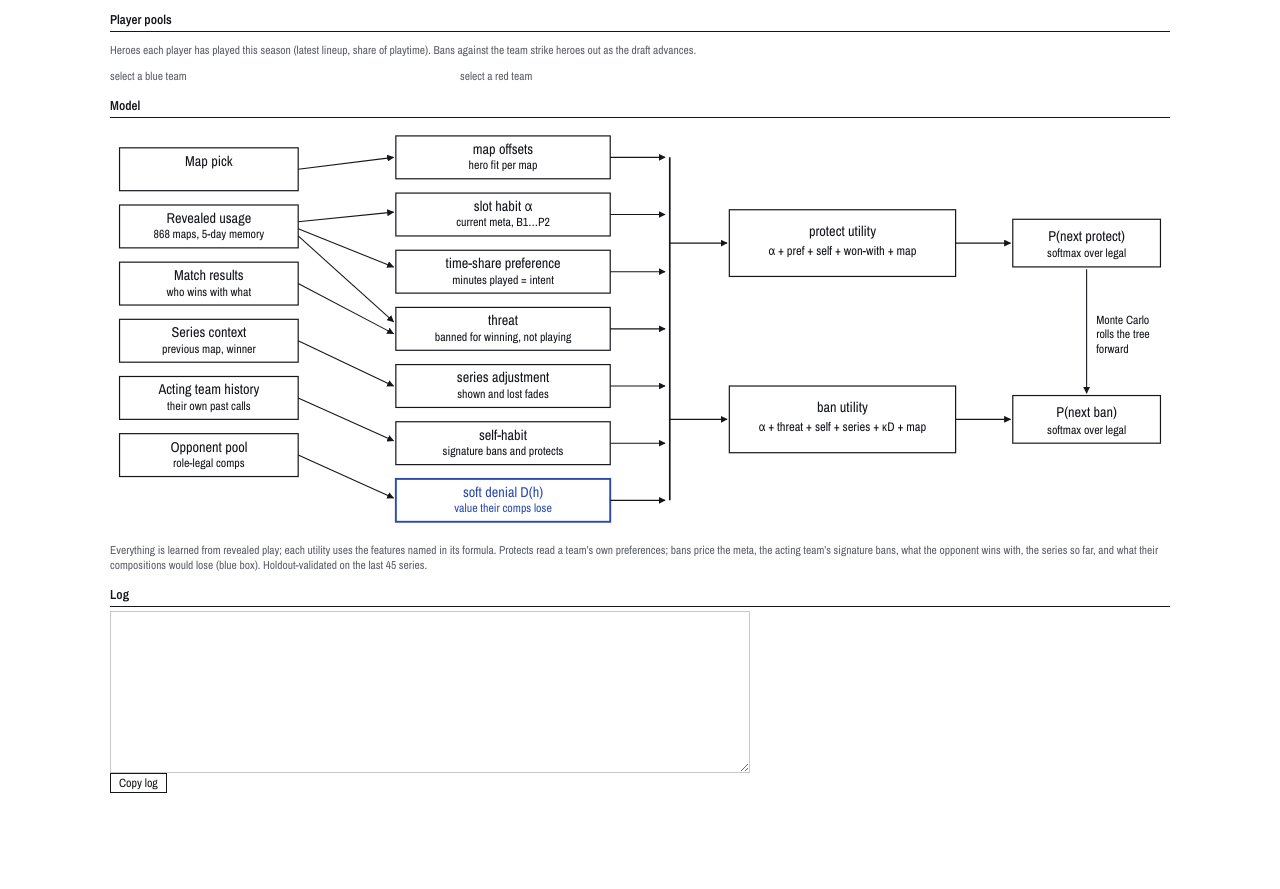
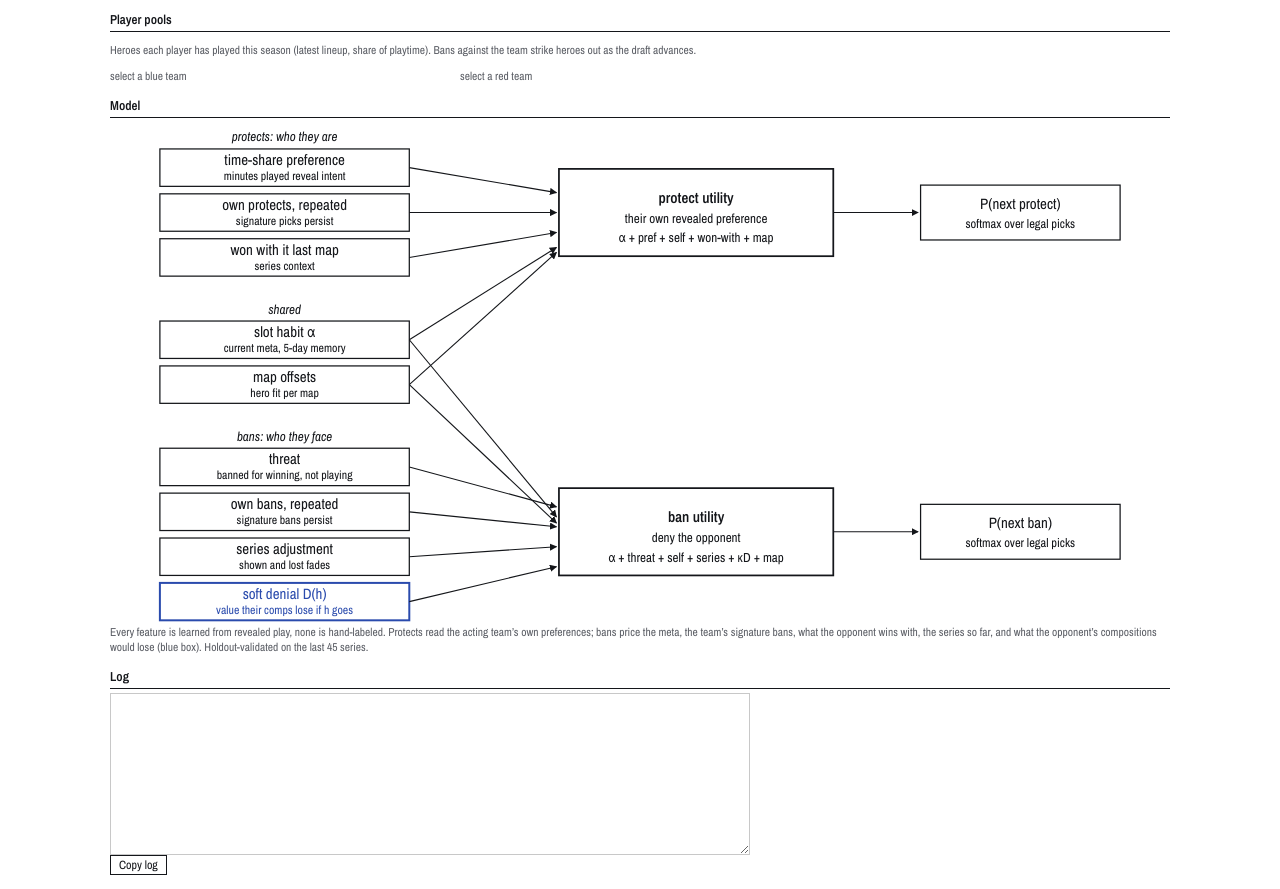
Before and after one commit to PLivdan/mrc-draft-tracker, a plain HTML site: page index.html in a window 1280 px wide. Shown: the part 1508-2397 px from the top of the page. Before the commit the page ends 2315 px from the top, so only its background shows below. Drawn offline with nearby package versions, Linux system fonts and the light colour scheme.

Commit message:
Redraw model figure as grouped feature flow
Co-Authored-By: Claude Fable 5 <noreply@anthropic.com>

```diff
--- a/index.html
+++ b/index.html
@@ -118,98 +118,81 @@ Bans against the team strike heroes out as the draft advances.</p>
 
 <h2>Model</h2>
 <figure>
-  <svg viewBox="0 0 890 350" role="img"
-       aria-label="Six inputs (map pick, recency-weighted usage, match results, series context, acting team history, opponent pool) produce seven learned features (map offsets, slot habit, time-share preference, threat, series adjustment, self-habit, soft denial), which combine into the protect utility and the ban utility, each softmaxed over the legal picks and rolled forward by Monte Carlo.">
+  <svg viewBox="0 0 850 400" role="img"
+       aria-label="Three groups of learned features feed two utilities. Protect features (time-share preference, repeated protects, won-with-last-map) feed the protect utility; shared features (slot habit and map offsets) feed both; ban features (threat, repeated bans, series adjustment, soft denial) feed the ban utility. Each utility is softmaxed over the legal picks.">
     <defs>
       <marker id="arr" viewBox="0 0 10 10" refX="9" refY="5" markerWidth="6.5" markerHeight="6.5" orient="auto-start-reverse">
         <path d="M0,0 L10,5 L0,10 z" fill="currentColor"/>
       </marker>
     </defs>
     <g fill="none" stroke="currentColor" stroke-width="1">
-      <rect x="8"   y="20"  width="150" height="36"/>
-      <rect x="8"   y="68"  width="150" height="36"/>
-      <rect x="8"   y="116" width="150" height="36"/>
-      <rect x="8"   y="164" width="150" height="36"/>
-      <rect x="8"   y="212" width="150" height="36"/>
-      <rect x="8"   y="260" width="150" height="36"/>
-      <rect x="240" y="10"  width="180" height="36"/>
-      <rect x="240" y="58"  width="180" height="36"/>
-      <rect x="240" y="106" width="180" height="36"/>
-      <rect x="240" y="154" width="180" height="36"/>
-      <rect x="240" y="202" width="180" height="36"/>
-      <rect x="240" y="250" width="180" height="36"/>
-      <rect x="240" y="298" width="180" height="36" style="stroke:var(--blue)" stroke-width="1.6"/>
-      <rect x="520" y="72"  width="190" height="56"/>
-      <rect x="520" y="220" width="190" height="56"/>
-      <rect x="758" y="80"  width="124" height="40"/>
-      <rect x="758" y="228" width="124" height="40"/>
-      <line x1="470" y1="28" x2="470" y2="316" stroke-width="1.4"/>
+      <rect x="40"  y="20"  width="200" height="30"/>
+      <rect x="40"  y="56"  width="200" height="30"/>
+      <rect x="40"  y="92"  width="200" height="30"/>
+      <rect x="40"  y="158" width="200" height="30"/>
+      <rect x="40"  y="194" width="200" height="30"/>
+      <rect x="40"  y="260" width="200" height="30"/>
+      <rect x="40"  y="296" width="200" height="30"/>
+      <rect x="40"  y="332" width="200" height="30"/>
+      <rect x="40"  y="368" width="200" height="30" style="stroke:var(--blue)" stroke-width="1.6"/>
+      <rect x="360" y="36"  width="220" height="70" stroke-width="1.4"/>
+      <rect x="360" y="292" width="220" height="70" stroke-width="1.4"/>
+      <rect x="650" y="49"  width="160" height="44"/>
+      <rect x="650" y="305" width="160" height="44"/>
     </g>
     <g stroke="currentColor" stroke-width="0.9" marker-end="url(#arr)" fill="none">
-      <line x1="158" y1="38"  x2="238" y2="28"/>
-      <line x1="158" y1="82"  x2="238" y2="74"/>
-      <line x1="158" y1="88"  x2="238" y2="120"/>
-      <line x1="158" y1="94"  x2="238" y2="166"/>
-      <line x1="158" y1="134" x2="238" y2="176"/>
-      <line x1="158" y1="182" x2="238" y2="220"/>
-      <line x1="158" y1="230" x2="238" y2="266"/>
-      <line x1="158" y1="278" x2="238" y2="314"/>
-      <line x1="420" y1="28"  x2="466" y2="28"/>
-      <line x1="420" y1="76"  x2="466" y2="76"/>
-      <line x1="420" y1="124" x2="466" y2="124"/>
-      <line x1="420" y1="172" x2="466" y2="172"/>
-      <line x1="420" y1="220" x2="466" y2="220"/>
-      <line x1="420" y1="268" x2="466" y2="268"/>
-      <line x1="420" y1="316" x2="466" y2="316"/>
-      <line x1="470" y1="100" x2="518" y2="100"/>
-      <line x1="470" y1="248" x2="518" y2="248"/>
-      <line x1="710" y1="100" x2="756" y2="100"/>
-      <line x1="710" y1="248" x2="756" y2="248"/>
-      <line x1="820" y1="122" x2="820" y2="226"/>
+      <line x1="240" y1="35"  x2="358" y2="55"/>
+      <line x1="240" y1="71"  x2="358" y2="71"/>
+      <line x1="240" y1="107" x2="358" y2="87"/>
+      <line x1="240" y1="173" x2="358" y2="99"/>
+      <line x1="240" y1="173" x2="358" y2="315"/>
+      <line x1="240" y1="209" x2="358" y2="103"/>
+      <line x1="240" y1="209" x2="358" y2="320"/>
+      <line x1="240" y1="275" x2="358" y2="307"/>
+      <line x1="240" y1="311" x2="358" y2="323"/>
+      <line x1="240" y1="347" x2="358" y2="339"/>
+      <line x1="240" y1="383" x2="358" y2="355"/>
+      <line x1="580" y1="71"  x2="648" y2="71"/>
+      <line x1="580" y1="327" x2="648" y2="327"/>
     </g>
     <g font-size="12" fill="currentColor" font-family="inherit">
-      <text x="83"  y="35"  text-anchor="middle">Map pick</text>
-      <text x="83"  y="83"  text-anchor="middle">Revealed usage</text>
-      <text x="83"  y="96"  text-anchor="middle" font-size="10">868 maps, 5-day memory</text>
-      <text x="83"  y="131" text-anchor="middle">Match results</text>
-      <text x="83"  y="144" text-anchor="middle" font-size="10">who wins with what</text>
-      <text x="83"  y="179" text-anchor="middle">Series context</text>
-      <text x="83"  y="192" text-anchor="middle" font-size="10">previous map, winner</text>
-      <text x="83"  y="227" text-anchor="middle">Acting team history</text>
-      <text x="83"  y="240" text-anchor="middle" font-size="10">their own past calls</text>
-      <text x="83"  y="275" text-anchor="middle">Opponent pool</text>
-      <text x="83"  y="288" text-anchor="middle" font-size="10">role-legal comps</text>
-      <text x="330" y="25"  text-anchor="middle">map offsets</text>
-      <text x="330" y="38"  text-anchor="middle" font-size="10">hero fit per map</text>
-      <text x="330" y="73"  text-anchor="middle">slot habit &alpha;</text>
-      <text x="330" y="86"  text-anchor="middle" font-size="10">current meta, B1&hellip;P2</text>
-      <text x="330" y="121" text-anchor="middle">time-share preference</text>
-      <text x="330" y="134" text-anchor="middle" font-size="10">minutes played = intent</text>
-      <text x="330" y="169" text-anchor="middle">threat</text>
-      <text x="330" y="182" text-anchor="middle" font-size="10">banned for winning, not playing</text>
-      <text x="330" y="217" text-anchor="middle">series adjustment</text>
-      <text x="330" y="230" text-anchor="middle" font-size="10">shown and lost fades</text>
-      <text x="330" y="265" text-anchor="middle">self-habit</text>
-      <text x="330" y="278" text-anchor="middle" font-size="10">signature bans and protects</text>
-      <text x="330" y="313" text-anchor="middle" style="fill:var(--blue)">soft denial D(h)</text>
-      <text x="330" y="326" text-anchor="middle" font-size="10" style="fill:var(--blue)">value their comps lose</text>
-      <text x="615" y="94"  text-anchor="middle">protect utility</text>
-      <text x="615" y="110" text-anchor="middle" font-size="10.5">&alpha; + pref + self + won-with + map</text>
-      <text x="615" y="242" text-anchor="middle">ban utility</text>
-      <text x="615" y="258" text-anchor="middle" font-size="10.5">&alpha; + threat + self + series + &kappa;D + map</text>
-      <text x="820" y="98"  text-anchor="middle">P(next protect)</text>
-      <text x="820" y="112" text-anchor="middle" font-size="10">softmax over legal</text>
-      <text x="820" y="246" text-anchor="middle">P(next ban)</text>
-      <text x="820" y="260" text-anchor="middle" font-size="10">softmax over legal</text>
-      <text x="828" y="168" font-size="10">Monte Carlo</text>
-      <text x="828" y="180" font-size="10">rolls the tree</text>
-      <text x="828" y="192" font-size="10">forward</text>
+      <text x="140" y="33"  text-anchor="middle">time-share preference</text>
+      <text x="140" y="45"  text-anchor="middle" font-size="9.5">minutes played reveal intent</text>
+      <text x="140" y="69"  text-anchor="middle">own protects, repeated</text>
+      <text x="140" y="81"  text-anchor="middle" font-size="9.5">signature picks persist</text>
+      <text x="140" y="105" text-anchor="middle">won with it last map</text>
+      <text x="140" y="117" text-anchor="middle" font-size="9.5">series context</text>
+      <text x="140" y="171" text-anchor="middle">slot habit &alpha;</text>
+      <text x="140" y="183" text-anchor="middle" font-size="9.5">current meta, 5-day memory</text>
+      <text x="140" y="207" text-anchor="middle">map offsets</text>
+      <text x="140" y="219" text-anchor="middle" font-size="9.5">hero fit per map</text>
+      <text x="140" y="273" text-anchor="middle">threat</text>
+      <text x="140" y="285" text-anchor="middle" font-size="9.5">banned for winning, not playing</text>
+      <text x="140" y="309" text-anchor="middle">own bans, repeated</text>
+      <text x="140" y="321" text-anchor="middle" font-size="9.5">signature bans persist</text>
+      <text x="140" y="345" text-anchor="middle">series adjustment</text>
+      <text x="140" y="357" text-anchor="middle" font-size="9.5">shown and lost fades</text>
+      <text x="140" y="381" text-anchor="middle" style="fill:var(--blue)">soft denial D(h)</text>
+      <text x="140" y="393" text-anchor="middle" font-size="9.5" style="fill:var(--blue)">value their comps lose if h goes</text>
+      <text x="470" y="63"  text-anchor="middle" font-weight="600">protect utility</text>
+      <text x="470" y="79"  text-anchor="middle" font-size="10.5">their own revealed preference</text>
+      <text x="470" y="95"  text-anchor="middle" font-size="10.5">&alpha; + pref + self + won-with + map</text>
+      <text x="470" y="319" text-anchor="middle" font-weight="600">ban utility</text>
+      <text x="470" y="335" text-anchor="middle" font-size="10.5">deny the opponent</text>
+      <text x="470" y="351" text-anchor="middle" font-size="10.5">&alpha; + threat + self + series + &kappa;D + map</text>
+      <text x="730" y="68"  text-anchor="middle">P(next protect)</text>
+      <text x="730" y="83"  text-anchor="middle" font-size="10">softmax over legal picks</text>
+      <text x="730" y="324" text-anchor="middle">P(next ban)</text>
+      <text x="730" y="339" text-anchor="middle" font-size="10">softmax over legal picks</text>
+      <text x="140" y="14"  font-size="10.5" font-style="italic" text-anchor="middle">protects: who they are</text>
+      <text x="140" y="152" font-size="10.5" font-style="italic" text-anchor="middle">shared</text>
+      <text x="140" y="254" font-size="10.5" font-style="italic" text-anchor="middle">bans: who they face</text>
     </g>
   </svg>
-  <figcaption>Everything is learned from revealed play; each utility uses the features named in
-  its formula. Protects read a team&rsquo;s own preferences; bans price the meta, the acting
-  team&rsquo;s signature bans, what the opponent wins with, the series so far, and what their
-  compositions would lose (blue box). Holdout-validated on the last 45 series.</figcaption>
+  <figcaption>Every feature is learned from revealed play, none is hand-labeled. Protects read the
+  acting team&rsquo;s own preferences; bans price the meta, the team&rsquo;s signature bans, what the
+  opponent wins with, the series so far, and what the opponent&rsquo;s compositions would lose
+  (blue box). Holdout-validated on the last 45 series.</figcaption>
 </figure>
 
 <h2>Log</h2>
```
